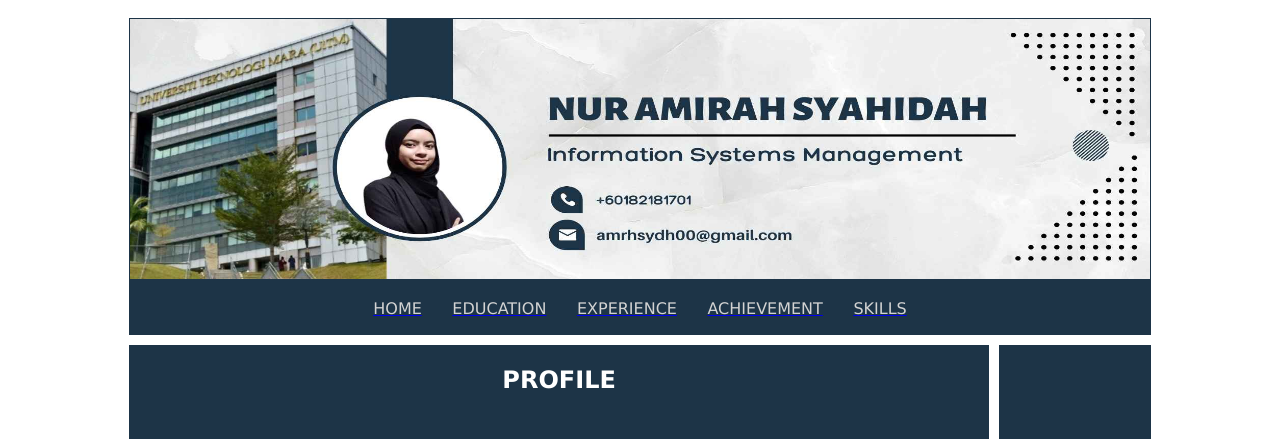
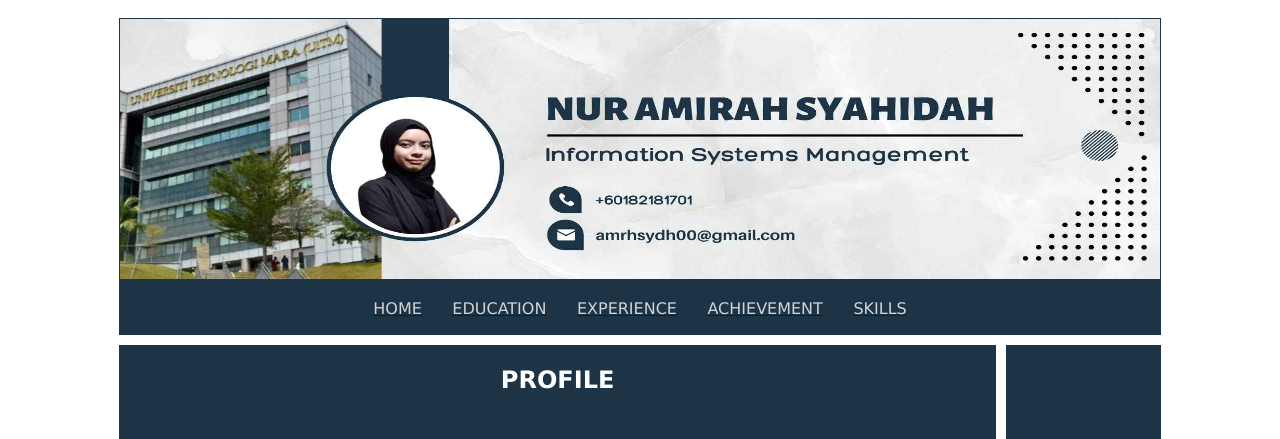
Before and after one commit to mirsyh/ims-456-amirah, a plain HTML site: page index.html in a window 1280 px wide. Shown: the top 439 px of the page. Drawn offline with Linux system fonts and the light colour scheme.

Commit message:
Update index.html

```diff
--- a/index.html
+++ b/index.html
@@ -17,7 +17,7 @@
 			<!--************ HEADER SECTION START ***************-->
 			<td colspan="3" align="center" bgcolor="#1d3447" cellpading="1">
 
-				<img src="image/website_banner.jpg" width="1020" height="260">
+				<img src="image/website_banner.jpg" width="1040" height="260">
 
 				<p align="center">
 				<font face ="verdana" color="white">
```
